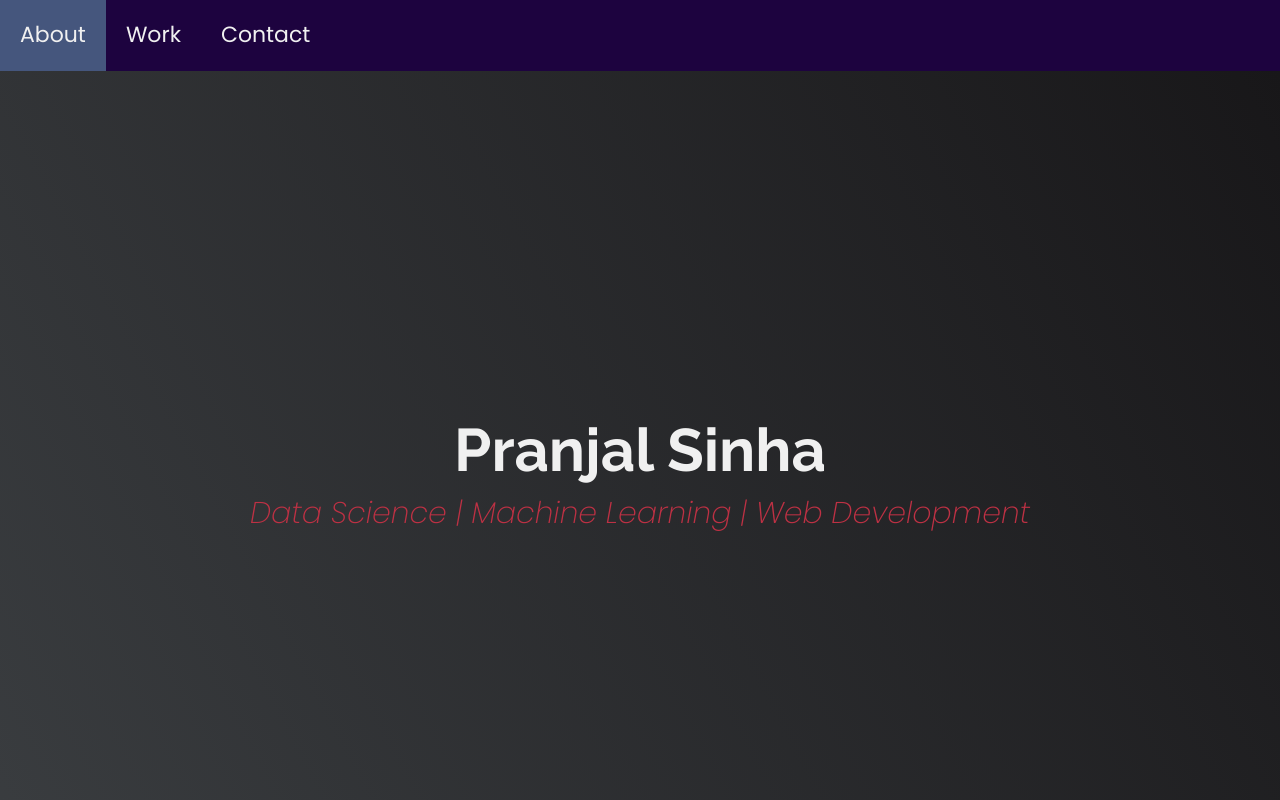
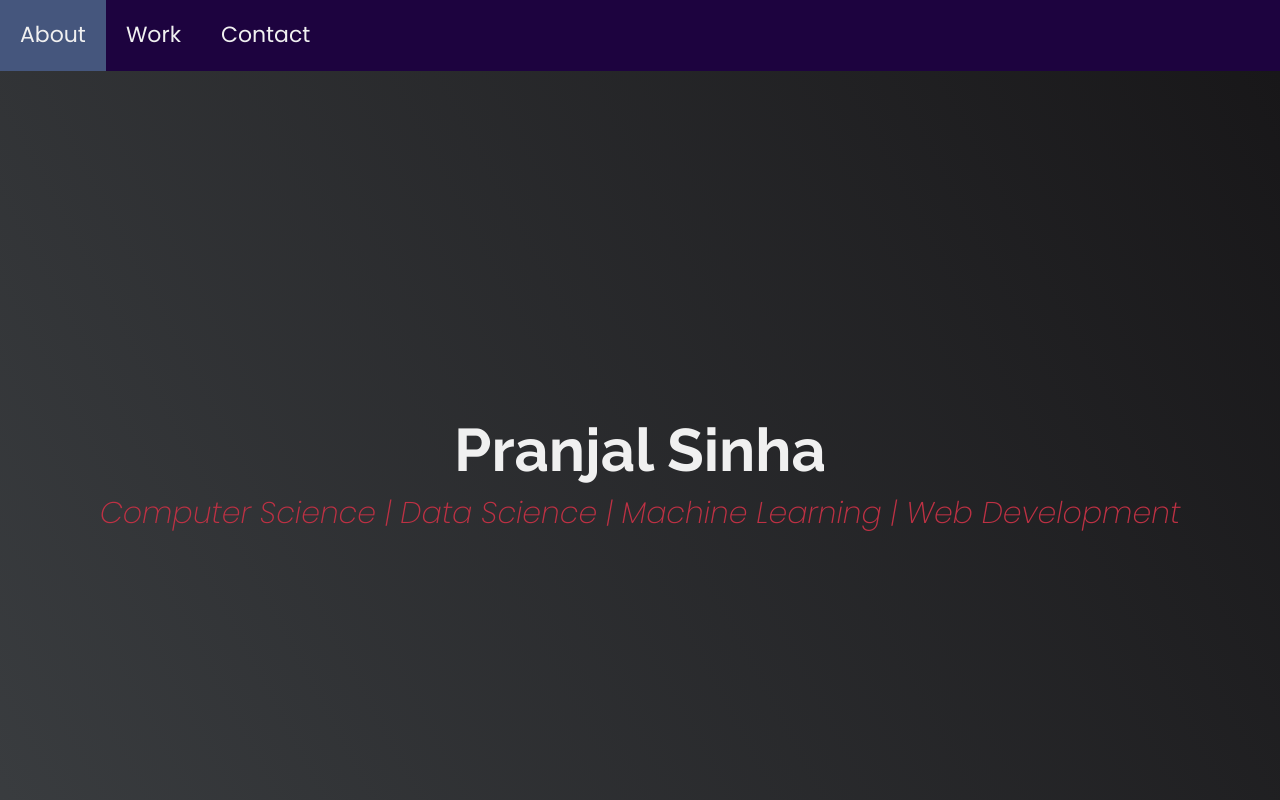
Before and after one commit to pranjalsinha1205/Portfolio.github.io, a plain HTML site: page index.html in a window 1280 px wide. Shown: the top 800 px of the page. Drawn offline with Linux system fonts and the light colour scheme.

Commit message:
Add files via upload

```diff
--- a/index.html
+++ b/index.html
@@ -40,7 +40,7 @@
     <!-- Start of welcome section -->
     <section id="welcome-section" class="welcome-section">
         <h1>Pranjal Sinha</h1>
-        <p>Data Science | Machine Learning | Web Development</p>
+        <p>Computer Science | Data Science | Machine Learning | Web Development</p>
     </section>
     <!-- End of welcome section -->
     <!-- Start of project section -->
```
